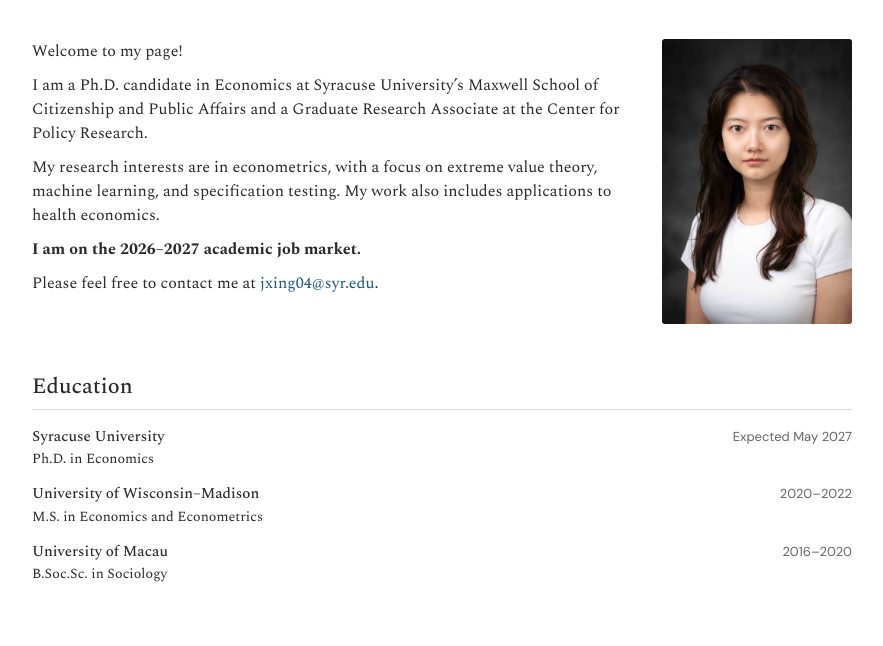
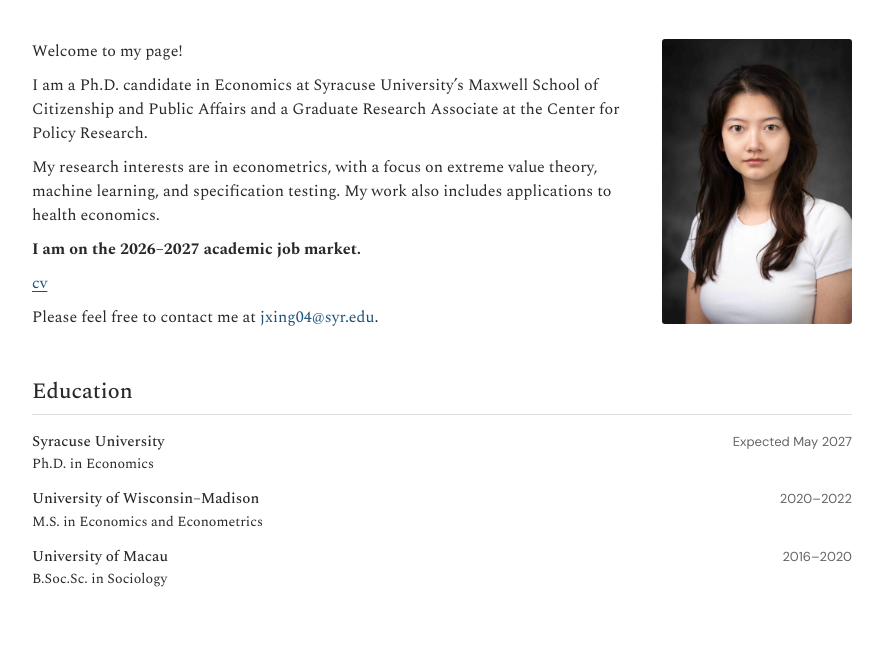
Before and after one commit to Jiahe-Xing/Jiahe-Xing.github.io, a plain HTML site: page index.html in a window 1280 px wide. Shown: the part 149-795 px from the top of the page, without its empty margins (198-1081 px from the left). Drawn offline with nearby package versions, Linux system fonts and the light colour scheme.

Commit message:
Add CV PDF link to About page

```diff
--- a/index.html
+++ b/index.html
@@ -273,6 +273,8 @@
           <strong>I am on the 2026–2027 academic job market.</strong>
         </p>
 
+        <p><a href="assets/Jiahe_Xing_CV.pdf" target="_blank" rel="noopener">cv</a></p>
+
         <p>
           Please feel free to contact me at <a href="mailto:jxing04@syr.edu">jxing04@syr.edu</a>.
         </p>
```
Also changed, not shown: 1 other file.
